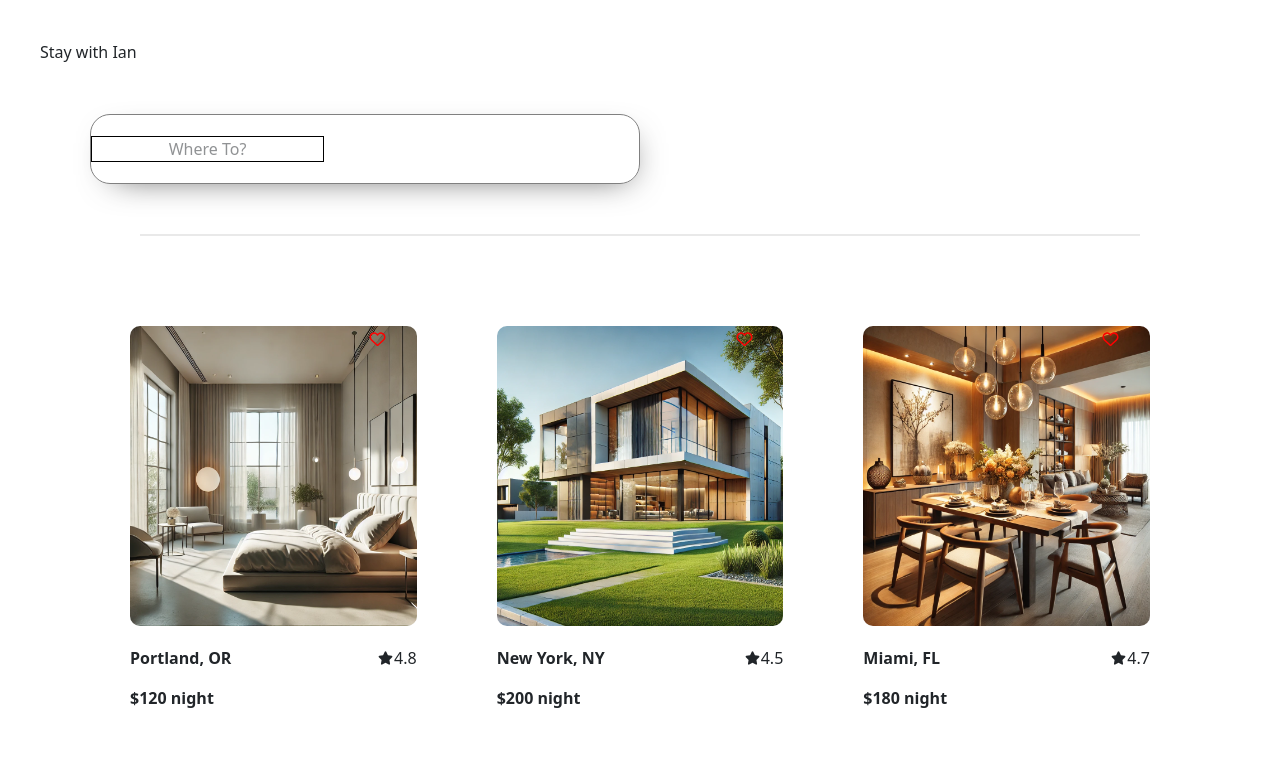
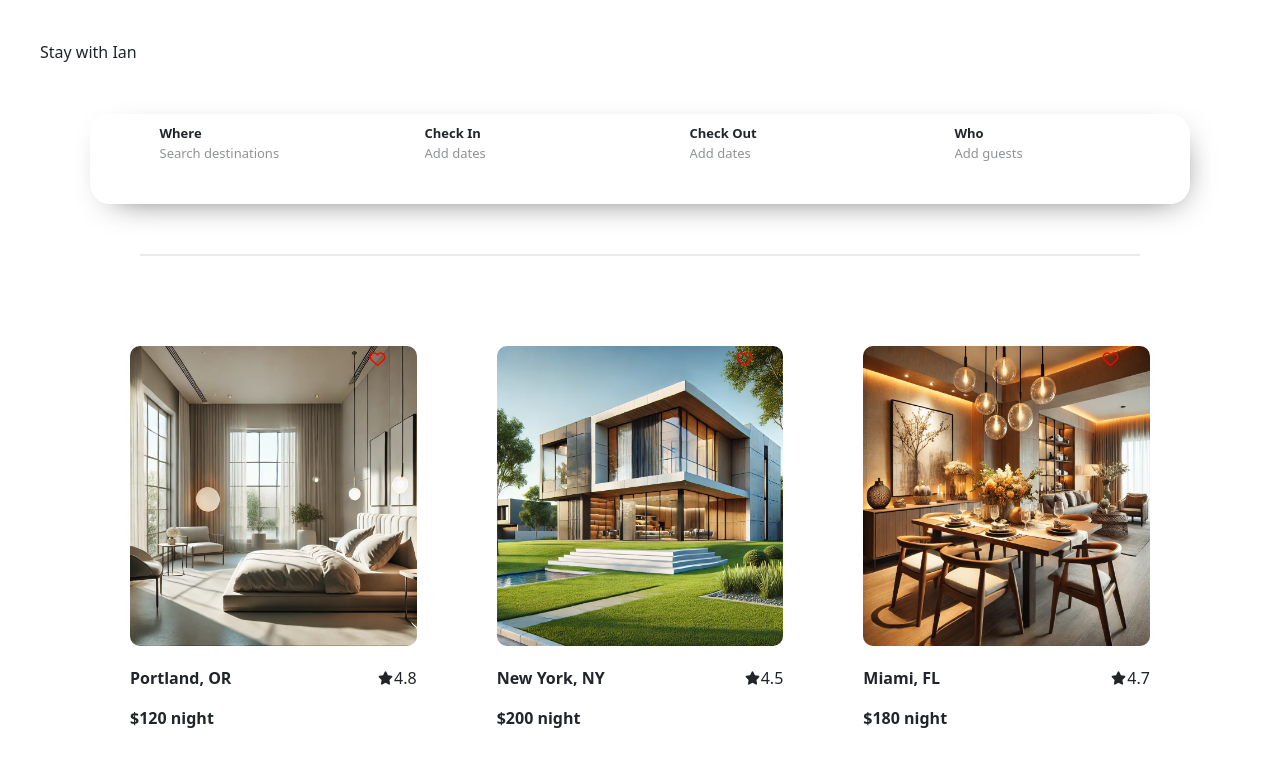
Before and after one commit to devaneyj3/stay-with-ian, a Next.js app: page / in a window 1280 px wide. Shown: the top 766 px of the page. Built offline with nearby package versions, Linux system fonts and the light colour scheme.

Commit message:
add reusable search contents component

```diff
--- /dev/null
+++ b/src/components/Searchbar/SearchContent.js
@@ -0,0 +1,19 @@
+import React from "react";
+
+import classes from "./Searchbar.module.scss";
+
+export default function SearchContent({ inputId, label, placeholder }) {
+	return (
+		<div className={classes.contents}>
+			<div className={classes.input_container}>
+				<label htmlFor={inputId}>{label}</label>
+				<input
+					id={inputId}
+					type="text"
+					className={classes.search_text}
+					placeholder={placeholder}
+				/>
+			</div>
+		</div>
+	);
+}
--- a/src/components/Searchbar/Searchbar.js
+++ b/src/components/Searchbar/Searchbar.js
@@ -1,17 +1,27 @@
 import React from "react";
 
 import classes from "./Searchbar.module.scss";
+import SearchContent from "./SearchContent";
 
 export default function Searchbar() {
 	return (
 		<section className={classes.searchbar}>
-			<div className={classes.contents}>
-				<input
-					type="text"
-					className={classes.search_text}
-					placeholder="Where To?"
-				/>
-			</div>
+			<SearchContent
+				inputId="where"
+				label="Where"
+				placeholder="Search destinations"
+			/>
+			<SearchContent
+				inputId="checkIn"
+				label="Check In"
+				placeholder="Add dates"
+			/>
+			<SearchContent
+				inputId="checkOut"
+				label="Check Out"
+				placeholder="Add dates"
+			/>
+			<SearchContent inputId="who" label="Who" placeholder="Add guests" />
 		</section>
 	);
 }
--- a/src/components/Searchbar/Searchbar.module.scss
+++ b/src/components/Searchbar/Searchbar.module.scss
@@ -1,23 +1,62 @@
 .searchbar {
-  border: 1px solid grey;
-  width: 50%;
-  height: 70px;
+  height: 90px;
   border-radius: 20px;
+  align-items: center;
+  display: flex;
+  padding: 0 20px;
+  -webkit-box-shadow: 6px 10px 34px -18px rgba(0, 0, 0, 0.75);
+  -moz-box-shadow: 6px 10px 34px -18px rgba(0, 0, 0, 0.75);
+  box-shadow: 6px 10px 34px -18px rgba(0, 0, 0, 0.75);
+
+  @media (max-width: 800px) {
+    flex-direction: column;
+    height: auto;
+    padding: 10px;
+  }
+}
+
+.contents {
+  width: 25%;
   display: flex;
   align-items: center;
-  -webkit-box-shadow: 6px 10px 34px -18px rgba(0,0,0,0.75);
-  -moz-box-shadow: 6px 10px 34px -18px rgba(0,0,0,0.75);
-  box-shadow: 6px 10px 34px -18px rgba(0,0,0,0.75);
+  justify-content: center;
+
+  @media (max-width: 800px) {
+    width: 100%;
+    margin-bottom: 10px;
+  }
 }
-.contents {
 
+.input_container {
+  flex-wrap: wrap;
+  border-radius: 20px;
+  height: 90px;
+  font-size: small;
+  display: flex;
+  flex-direction: column;
+
+  &:hover {
+    background-color: #e5e5e5;
+  }
+
+  label {
+    margin-top: 10px;
+    margin-left: 30px;
+    font-weight: bold;
+
+    @media (max-width: 800px) {
+      margin-left: 10px;
+    }
+  }
 }
+
 .search_text {
-  display: flex;
-  width: 100%;
-  flex-wrap: wrap;
-  align-content: center;
-  border: 1px solid black;
-  text-align: center;
+  margin-left: 30px;
+  border: 0;
+  outline: 0;
 
+  @media (max-width: 800px) {
+    margin-left: 10px;
+    width: 90%;
+  }
 }
```
